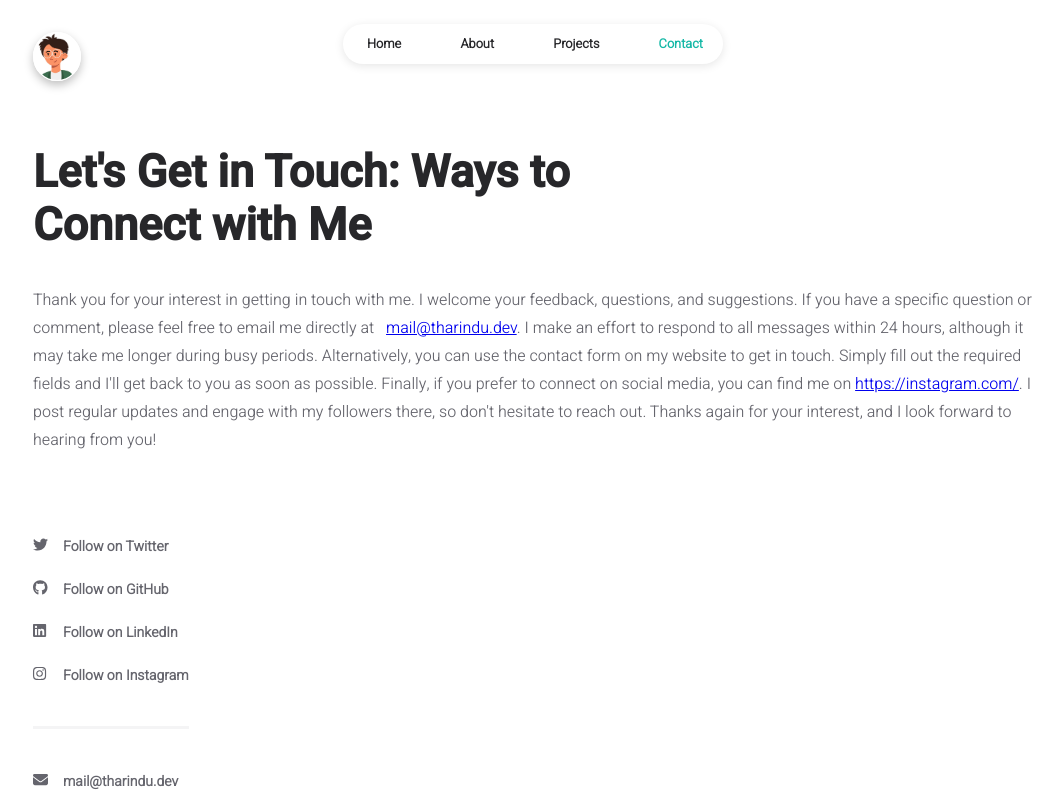
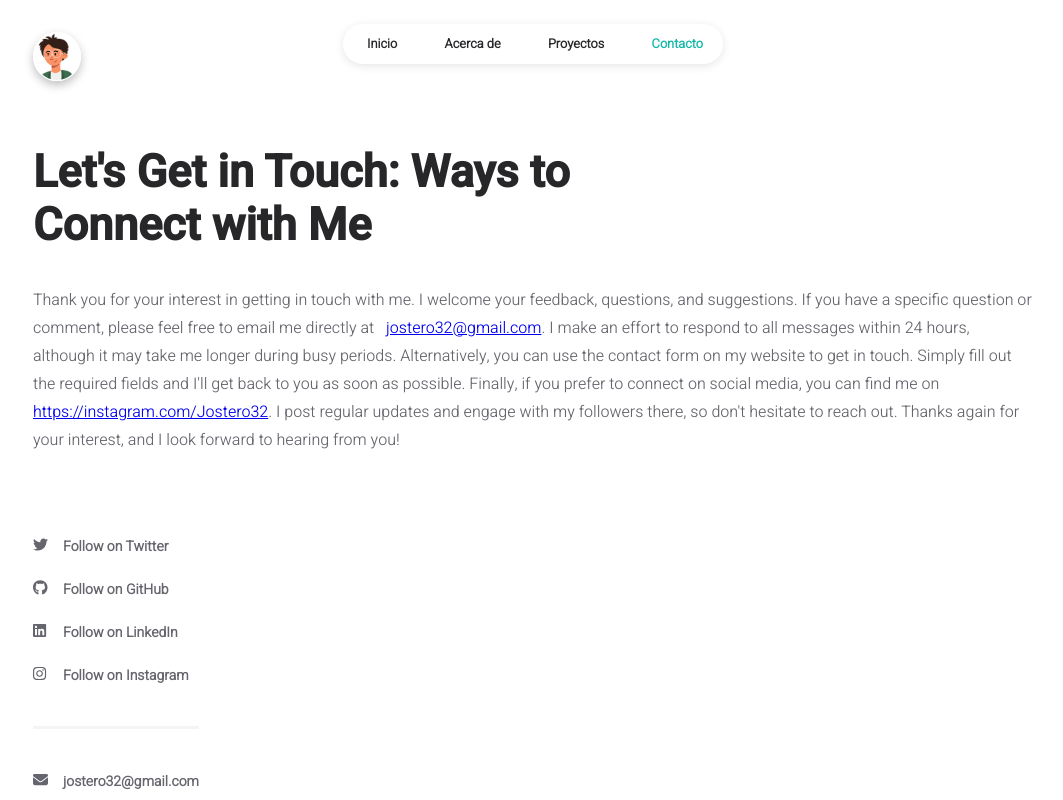
Before and after one commit to Jostero32/PaginaPortafolio, a React (Create React App) app: page /contact in a window 1280 px wide. Shown: the top 800 px of the page, without its empty margins (107-1170 px from the left). Built offline with nearby package versions, Linux system fonts and the light colour scheme.

Commit message:
Se modifico la informacion del navbar

```diff
--- a/src/components/common/navBar.jsx
+++ b/src/components/common/navBar.jsx
@@ -19,7 +19,7 @@ const NavBar = (props) => {
 										: "nav-item"
 								}
 							>
-								<Link to="/">Home</Link>
+								<Link to="/">Inicio</Link>
 							</li>
 							<li
 								className={
@@ -28,7 +28,7 @@ const NavBar = (props) => {
 										: "nav-item"
 								}
 							>
-								<Link to="/about">About</Link>
+								<Link to="/about">Acerca de</Link>
 							</li>
 							<li
 								className={
@@ -37,7 +37,7 @@ const NavBar = (props) => {
 										: "nav-item"
 								}
 							>
-								<Link to="/projects">Projects</Link>
+								<Link to="/projects">Proyectos</Link>
 							</li>
 							<li
 								className={
@@ -46,7 +46,7 @@ const NavBar = (props) => {
 										: "nav-item"
 								}
 							>
-								<Link to="/contact">Contact</Link>
+								<Link to="/contact">Contacto</Link>
 							</li>
 						</ul>
 					</div>
--- a/src/data/user.js
+++ b/src/data/user.js
@@ -1,15 +1,15 @@
 const INFO = {
 	main: {
-		title: "Reactfolio by truethari",
-		name: "Tharindu N.",
-		email: "mail@tharindu.dev",
+		title: "Portafolio Kevin Carrasco",
+		name: "Kevin C.",
+		email: "jostero32@gmail.com",
 		logo: "../logo.png",
 	},
 
 	socials: {
-		github: "https://github.com/",
+		github: "https://github.com/Jostero32",
 		linkedin: "https://linkedin.com/",
-		instagram: "https://instagram.com/",
+		instagram: "https://instagram.com/Jostero32",
 		facebook: "https://facebook.com/",
 	},
 
```
